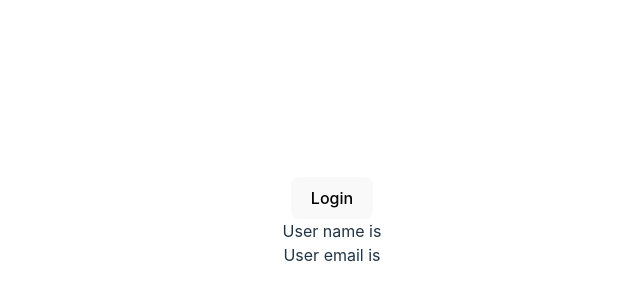
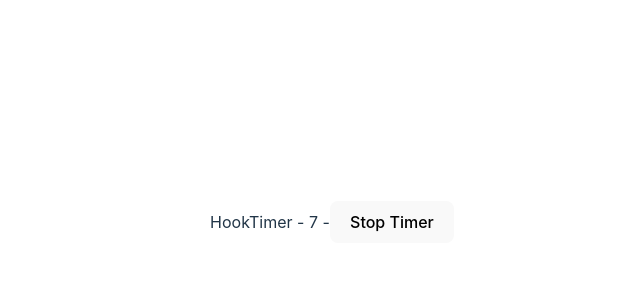
Before and after one commit to korbosit/react_typescript, a React (Vite) app in the folder react_typescript/: page / in a window 1280 px wide. Shown: the part 178-478 px from the top of the page, without its empty margins (308-948 px from the left). Built offline with nearby package versions, Linux system fonts and the light colour scheme.

Commit message:
#16_useRef_Hook

```diff
--- a/react_typescript/src/App.tsx
+++ b/react_typescript/src/App.tsx
@@ -1,12 +1,9 @@
 import "./App.css";
-import { UserContextProvider } from "./components/context/UserContext";
-import User from "./components/state/User";
+import { MutableRef } from "./components/ref/MutableRef";
 function App() {
     return (
         <div className="App">
-            <UserContextProvider>
-                <User />
-            </UserContextProvider>
+            <MutableRef />
         </div>
     );
 }
--- /dev/null
+++ b/react_typescript/src/components/ref/MutableRef.tsx
@@ -0,0 +1,23 @@
+import { useState, useRef, useEffect } from "react";
+
+export const MutableRef = () => {
+    const [timer, setTimer] = useState(0);
+    const interValRef = useRef<number | null>(null);
+    const stopTimer = () => {
+        if (interValRef.current) window.clearInterval(interValRef.current);
+    };
+    useEffect(() => {
+        interValRef.current = window.setInterval(() => {
+            setTimer((timer) => timer + 1);
+        }, 1000);
+        return () => {
+            stopTimer();
+        };
+    }, []);
+    return (
+        <div>
+            HookTimer - {timer} -
+            <button onClick={() => stopTimer()}>Stop Timer</button>
+        </div>
+    );
+};
```
Also changed, not shown: react_typescript/src/components/ref/DomainRef.tsx (added, +13 -0 lines).
